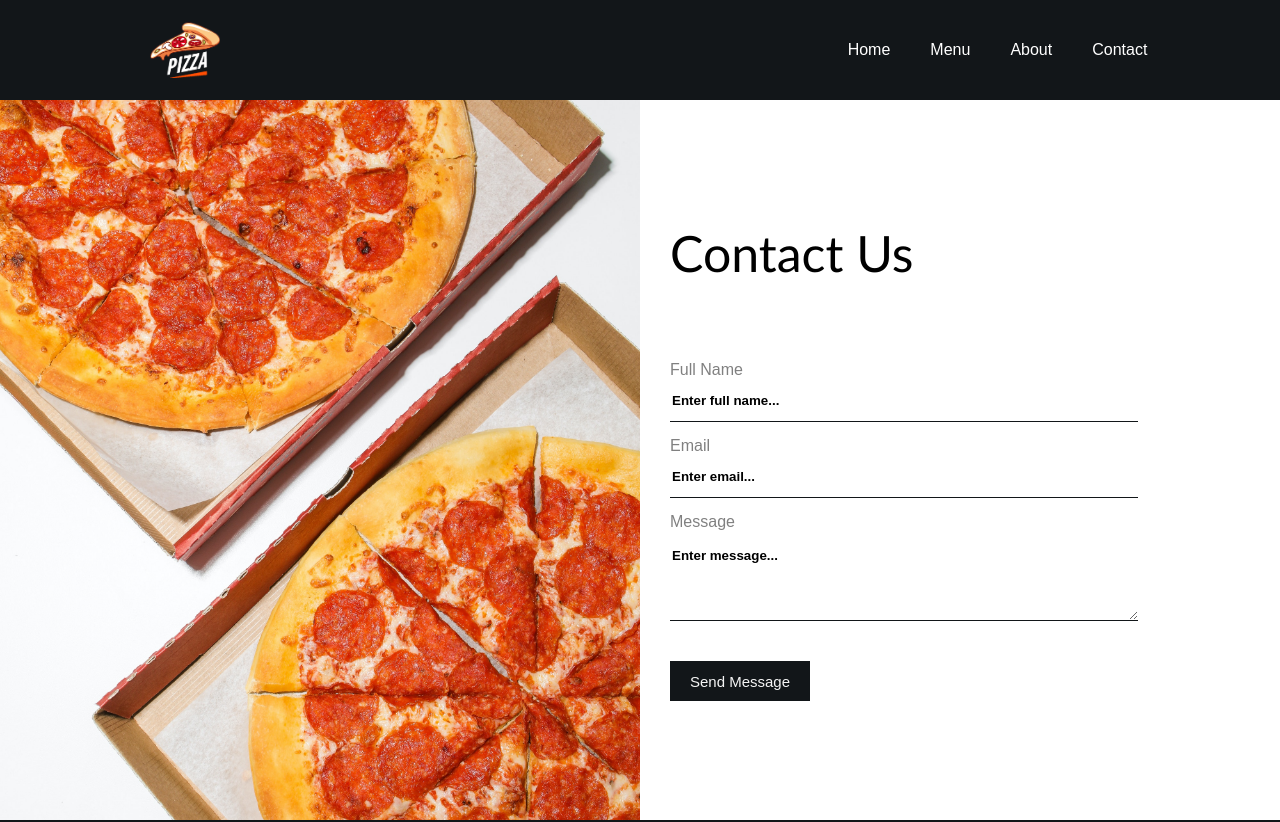
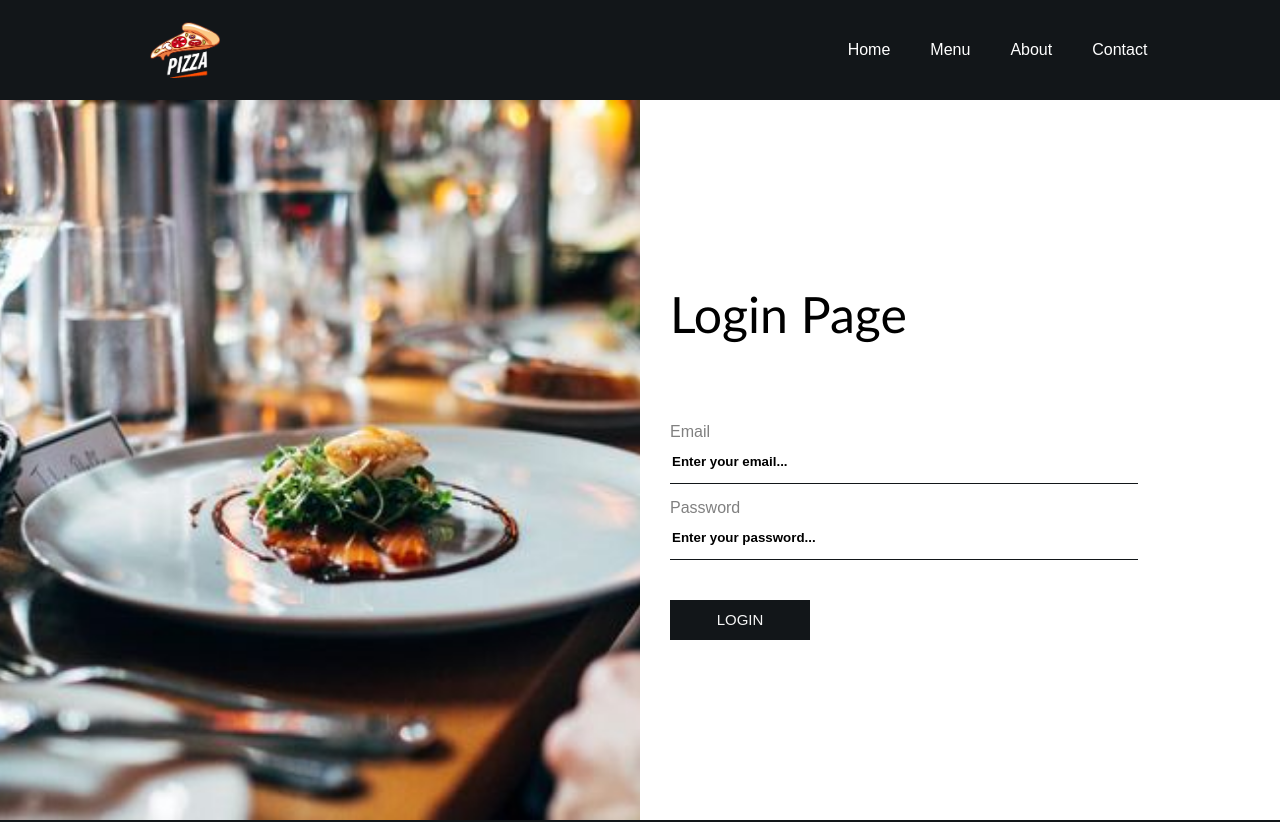
Before and after one commit to NN2777/KULINER-INDO, a React (Create React App) app: page /contact in a window 1280 px wide. Shown: the top 822 px of the page. Built offline with nearby package versions, Linux system fonts and the light colour scheme; the HTML template or start-up script is replaced by a standard one.

Commit message:
add some additional file

```diff
--- a/src/pages/Contact.js
+++ b/src/pages/Contact.js
@@ -1,5 +1,5 @@
 import React from "react";
-import PizzaLeft from "../assets/pizzaLeft.jpg";
+import LoginImg from "../assets/login_img.jpg";
 import "../styles/Contact.css";
 
 function Contact() {
@@ -7,24 +7,17 @@ function Contact() {
     <div className="contact">
       <div
         className="leftSide"
-        style={{ backgroundImage: `url(${PizzaLeft})` }}
+        style={{ backgroundImage: `url(${LoginImg})` }}
       ></div>
       <div className="rightSide">
-        <h1> Contact Us</h1>
+        <h1> Login Page </h1>
 
         <form id="contact-form" method="POST">
-          <label htmlFor="name">Full Name</label>
-          <input name="name" placeholder="Enter full name..." type="text" />
-          <label htmlFor="email">Email</label>
-          <input name="email" placeholder="Enter email..." type="email" />
-          <label htmlFor="message">Message</label>
-          <textarea
-            rows="6"
-            placeholder="Enter message..."
-            name="message"
-            required
-          ></textarea>
-          <button type="submit"> Send Message</button>
+          <label htmlFor="name">Email</label>
+          <input name="name" placeholder="Enter your email..." type="text" />
+          <label htmlFor="email">Password</label>
+          <input name="email" placeholder="Enter your password..." type="email" />
+          <button type="submit"> LOGIN </button>
         </form>
       </div>
     </div>
```
